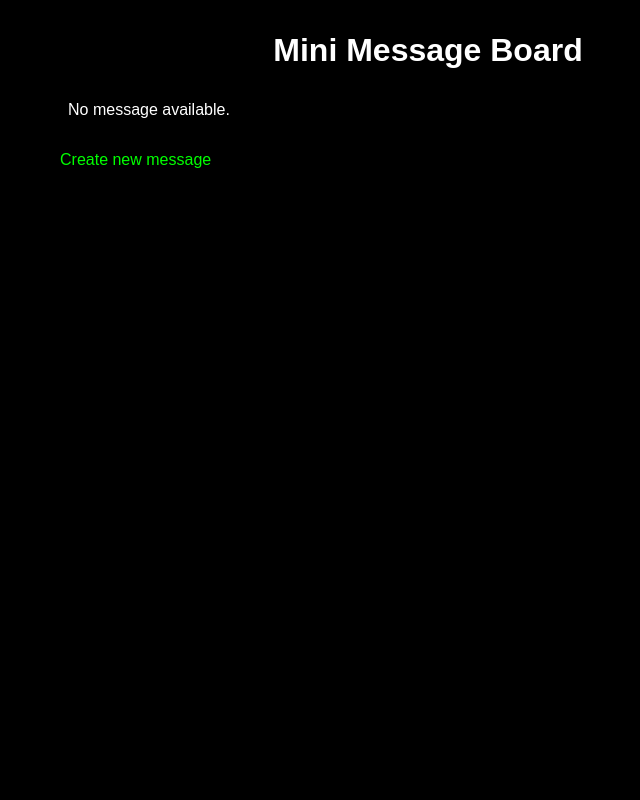
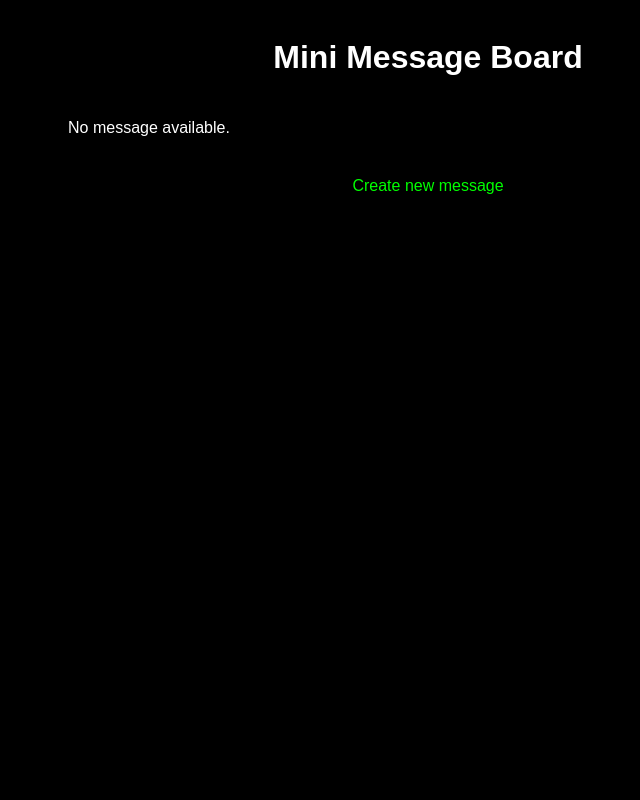
Before and after one commit to tajwararik/Mini-Message-Board, a Node server app: page / in a window 1280 px wide. Shown: the whole page, without its empty margins (212-852 px from the left). Run offline with Node 20, Linux system fonts and the light colour scheme; data that the repository does not hold is empty.

Commit message:
Create centered class and add meta tag

```diff
--- a/public/styles.css
+++ b/public/styles.css
@@ -8,6 +8,7 @@ body {
   width: 100vw;
   min-height: 100vh;
   font-family: sans-serif;
+  line-height: 1.6;
   color: #fff;
   background-color: #000;
 }
@@ -22,10 +23,6 @@ main {
 h1 {
   text-align: center;
   margin: 16px 8px 32px;
-}
-
-.display-message {
-  margin-bottom: 32px;
 }
 
 .display-message > p {
@@ -44,7 +41,6 @@ form {
   align-items: center;
   gap: 32px;
   padding: 16px;
-  margin-bottom: 32px;
 }
 
 form input {
@@ -56,7 +52,7 @@ form input {
 }
 
 form > button {
-  width: 150px;
+  width: 120px;
   padding: 4px;
   background-color: #fff;
   border: 1px solid #fff;
@@ -89,7 +85,7 @@ li {
 }
 
 .delete-btn {
-  width:fit-content ;
+  width: fit-content;
   font-size: 16px;
   color: #f00;
   background: transparent;
@@ -98,3 +94,9 @@ li {
   border: none;
   outline: none;
 }
+
+.centered {
+  width: fit-content;
+  display: block;
+  margin: 32px auto 0;
+}
--- a/views/form.ejs
+++ b/views/form.ejs
@@ -1,6 +1,7 @@
 <!DOCTYPE html>
 <html>
   <head>
+    <meta name="viewport" content="width=device-width, initial-scale=1.0" />
     <title><%= locals.title %></title>
     <link rel="stylesheet" href="/styles.css" />
   </head>
@@ -40,7 +41,7 @@
         <button type="submit">Submit</button>
       </form>
 
-      <a href="/">Back</a>
+      <a href="/" class="centered">Go Back</a>
     </main>
   </body>
 </html>
--- a/views/index.ejs
+++ b/views/index.ejs
@@ -1,7 +1,8 @@
 <!DOCTYPE html>
 <html>
   <head>
-    <title><%= locals.title %></title>
+    <meta name="viewport" content="width=device-width, initial-scale=1.0" />
+    <title><!= locals.title !></title>
     <link rel="stylesheet" href="/styles.css" />
   </head>
   <body>
@@ -30,7 +31,7 @@
           <%= message.added %>
         </p>
         <p class="view">
-          All messages of <%= message.username %>
+          All messages of <%= message.username %>:
           <a href="/message/<%= message.username %>">View</a>
         </p>
         <hr />
@@ -38,7 +39,7 @@
         <% } %>
       </div>
 
-      <a href="/new">Create new message</a>
+      <a href="/new" class="centered">Create new message</a>
     </main>
   </body>
 </html>
--- a/views/userMessages.ejs
+++ b/views/userMessages.ejs
@@ -1,6 +1,7 @@
 <!DOCTYPE html>
 <html>
   <head>
+    <meta name="viewport" content="width=device-width, initial-scale=1.0" />
     <title><%= locals.title %></title>
     <link rel="stylesheet" href="/styles.css" />
   </head>
@@ -45,11 +46,11 @@
           <%= message.added %>
         </li>
       </ul>
-      <hr style="margin-bottom: 32px" />
+      <hr />
       <% }) %>
       <% } %>
 
-      <a href="/">Go Back</a>
+      <a href="/" class="centered">Go Back</a>
     </main>
   </body>
 </html>
```
